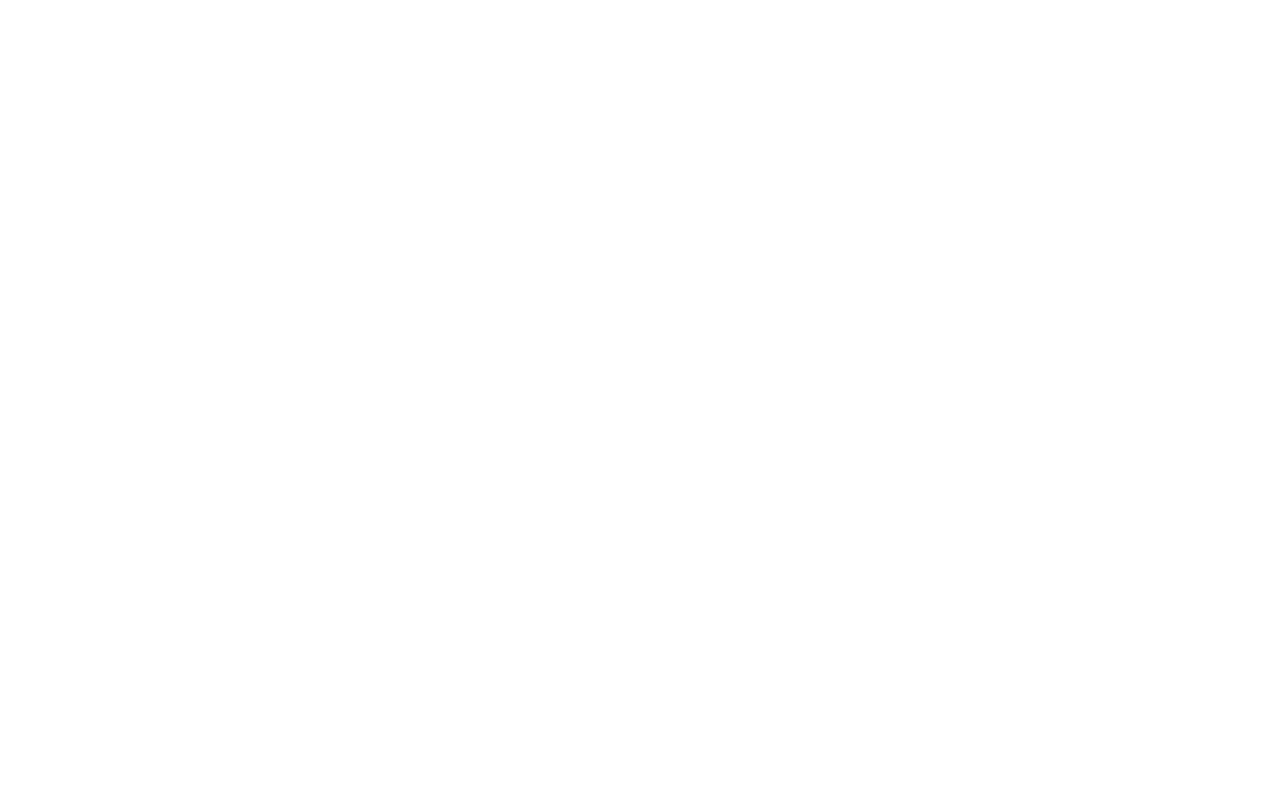
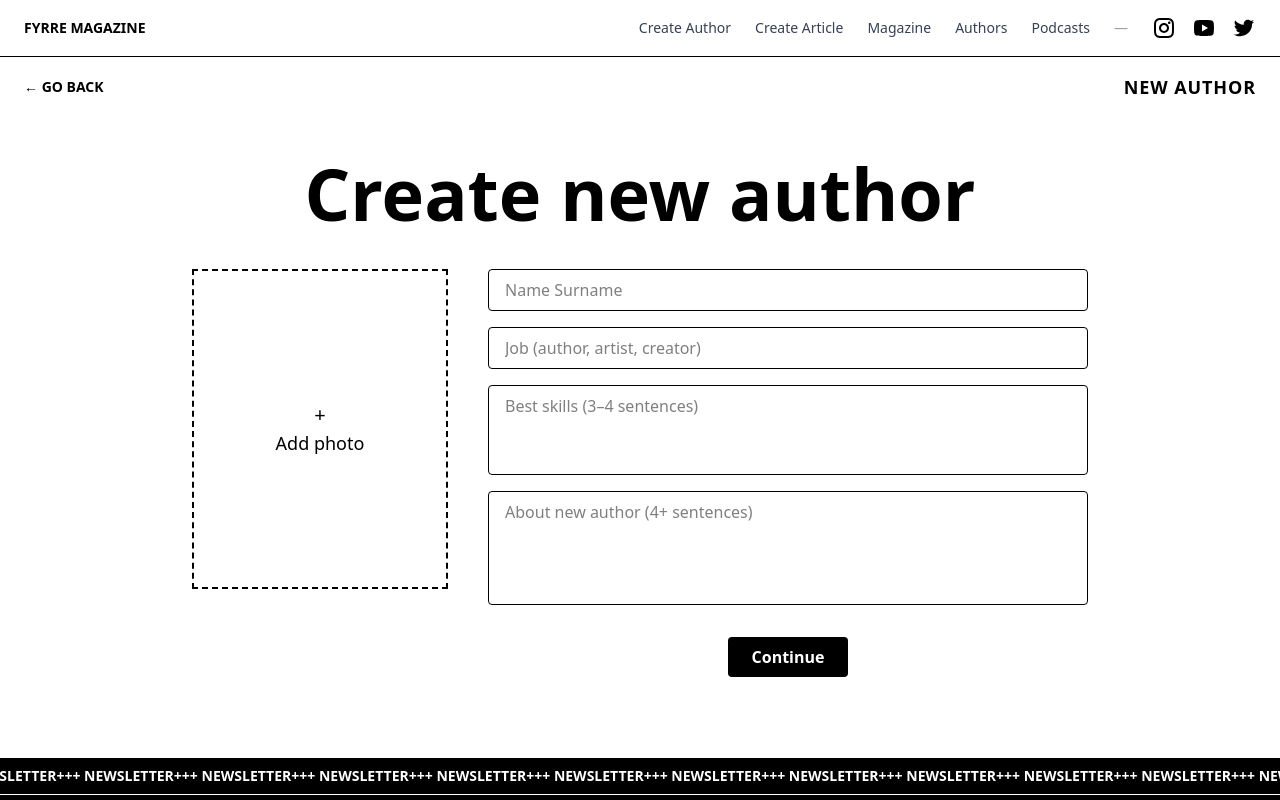
Before and after one commit to eugenekravchuk/web_react_project, a React (Vite) app: page /create-author in a window 1280 px wide. Before the commit this address had no page. Shown: the top 800 px of the page. Built offline with nearby package versions, Linux system fonts and the light colour scheme.

Commit message:
added 2 new pages

```diff
--- a/src/App.tsx
+++ b/src/App.tsx
@@ -6,6 +6,8 @@
 import PodcastPost from "./pages/PodcastPost";
 import Authors from "./pages/Authors";
 import AuthorPage from "./pages/AuthorPage";
+import CreateAuthor from "./pages/CreateAuthor";
+import CreateArticle from "./pages/CreateArticle";
 
 function App() {
   return (
@@ -18,6 +20,8 @@
         <Route path="/podcasts/:slug" element={<PodcastPost />} />
         <Route path="/authors" element={<Authors />} />
         <Route path="/authors/:slug" element={<AuthorPage />} />
+        <Route path="/create-article" element={<CreateArticle />} />
+        <Route path="/create-author" element={<CreateAuthor />} />
       </Routes>
     </BrowserRouter>
   );
--- a/src/components/Navbar.tsx
+++ b/src/components/Navbar.tsx
@@ -10,6 +10,8 @@
         FYRRE MAGAZINE
       </Link>
       <div className="flex gap-6 items-center text-sm text-gray-700">
+        <Link to="/create-author">Create Author</Link>
+        <Link to="/create-article">Create Article</Link>
         <Link to="/magazine">Magazine</Link>
         <Link to="/authors">Authors</Link>
         <Link to="/podcasts">Podcasts</Link>
--- /dev/null
+++ b/src/pages/CreateArticle.tsx
@@ -0,0 +1,126 @@
+import React, { useState } from "react";
+import Navbar from "../components/Navbar";
+import { useNavigate } from "react-router-dom";
+import Footer from "../components/Footer";
+
+const labels = ["ART", "SCULPTURE", "STREET ART"];
+
+const CreateArticle = () => {
+  const navigate = useNavigate();
+  const [photo, setPhoto] = useState<File | null>(null);
+  const [selectedLabel, setSelectedLabel] = useState<string>("");
+
+  const handlePhotoChange = (e: React.ChangeEvent<HTMLInputElement>) => {
+    if (e.target.files && e.target.files[0]) {
+      setPhoto(e.target.files[0]);
+    }
+  };
+
+  return (
+    <div className="mx-auto">
+      <Navbar />
+
+      <div className="mx-auto max-w-[1680px] mb-10 px-6 py-4 flex items-center justify-between">
+        <button
+          onClick={() => navigate(-1)}
+          className="flex items-center gap-2 text-sm font-bold uppercase hover:underline"
+        >
+          ← Go Back
+        </button>
+        <h1 className="text-lg font-black tracking-wider uppercase">
+          New Author
+        </h1>
+      </div>
+
+      <div className="min-h-screen flex flex-col items-center px-4 py-10 bg-white">
+        <h1 className="text-5xl md:text-7xl font-extrabold mb-10">
+          Create Article
+        </h1>
+
+        <div className="w-full max-w-xl flex flex-col gap-4">
+          {/* Photo Upload */}
+          <label
+            htmlFor="photo-upload"
+            className="w-full h-60 border-2 border-black border-dashed flex items-center justify-center cursor-pointer text-center"
+          >
+            {photo ? (
+              <img
+                src={URL.createObjectURL(photo)}
+                alt="Selected"
+                className="w-full h-full object-cover"
+              />
+            ) : (
+              <div>
+                <p className="text-2xl font-medium">+</p>
+                <p className="text-lg">Add photo</p>
+              </div>
+            )}
+            <input
+              type="file"
+              id="photo-upload"
+              accept="image/*"
+              className="hidden"
+              onChange={handlePhotoChange}
+            />
+          </label>
+
+          {/* Form Inputs */}
+          <input
+            type="text"
+            placeholder="Title"
+            className="border border-black px-4 py-2 rounded"
+          />
+
+          <select
+            className="border border-black px-4 py-2 rounded"
+            value={selectedLabel}
+            onChange={(e) => setSelectedLabel(e.target.value)}
+          >
+            <option value="" disabled>
+              Label
+            </option>
+            {labels.map((label) => (
+              <option key={label} value={label}>
+                {label}
+              </option>
+            ))}
+          </select>
+
+          <input
+            type="text"
+            placeholder="Brief description"
+            className="border border-black px-4 py-2 rounded"
+          />
+
+          <input
+            type="text"
+            placeholder="Quote"
+            className="border border-black px-4 py-2 rounded"
+          />
+
+          <input
+            type="text"
+            placeholder="Quote author"
+            className="border border-black px-4 py-2 rounded"
+          />
+
+          <textarea
+            placeholder="Long Text"
+            rows={5}
+            className="border border-black px-4 py-2 rounded resize-none"
+          />
+
+          <button
+            type="submit"
+            className="bg-black text-white px-6 py-2 rounded font-semibold mt-4 w-fit self-center"
+          >
+            Finish
+          </button>
+        </div>
+      </div>
+      <Footer />
+    </div>
+  );
+};
+
+export default CreateArticle;
--- /dev/null
+++ b/src/pages/CreateAuthor.tsx
@@ -0,0 +1,98 @@
+import React, { useState } from "react";
+import Navbar from "../components/Navbar";
+import { useNavigate } from "react-router-dom";
+import Footer from "../components/Footer";
+
+const CreateAuthor = () => {
+  const navigate = useNavigate();
+  const [photo, setPhoto] = useState<File | null>(null);
+
+  const handlePhotoChange = (e: React.ChangeEvent<HTMLInputElement>) => {
+    if (e.target.files && e.target.files[0]) {
+      setPhoto(e.target.files[0]);
+    }
+  };
+
+  return (
+    <div className="mx-auto">
+      <Navbar />
+      <div className="mx-auto max-w-[1680px] mb-10 px-6 py-4 flex items-center justify-between">
+        <button
+          onClick={() => navigate(-1)}
+          className="flex items-center gap-2 text-sm font-bold uppercase hover:underline"
+        >
+          ← Go Back
+        </button>
+        <h1 className="text-lg font-black tracking-wider uppercase">
+          New Author
+        </h1>
+      </div>
+      <div className="mb-20 flex flex-col items-center justify-center px-4 bg-white">
+        <h1 className="text-5xl md:text-7xl font-extrabold mb-10 text-center">
+          Create new author
+        </h1>
+
+        <div className="flex flex-col md:flex-row gap-10 items-start w-full max-w-4xl">
+          <label
+            htmlFor="photo-upload"
+            className="w-64 h-80 border-2 border-black border-dashed flex items-center justify-center cursor-pointer text-center"
+          >
+            {photo ? (
+              <img
+                src={URL.createObjectURL(photo)}
+                alt="Selected"
+                className="w-full h-full object-cover"
+              />
+            ) : (
+              <div>
+                <p className="text-xl font-medium">+</p>
+                <p className="text-lg">Add photo</p>
+              </div>
+            )}
+            <input
+              type="file"
+              id="photo-upload"
+              accept="image/*"
+              className="hidden"
+              onChange={handlePhotoChange}
+            />
+          </label>
+
+          {/* Form fields */}
+          <form className="flex flex-col flex-1 gap-4">
+            <input
+              type="text"
+              placeholder="Name Surname"
+              className="border border-black px-4 py-2 rounded"
+            />
+            <input
+              type="text"
+              placeholder="Job (author, artist, creator)"
+              className="border border-black px-4 py-2 rounded"
+            />
+            <textarea
+              placeholder="Best skills (3–4 sentences)"
+              rows={3}
+              className="border border-black px-4 py-2 rounded resize-none"
+            />
+            <textarea
+              placeholder="About new author (4+ sentences)"
+              rows={4}
+              className="border border-black px-4 py-2 rounded resize-none"
+            />
+
+            <button
+              type="submit"
+              className="bg-black hover:bg-[#28292A] transition text-white px-6 py-2 rounded font-semibold mt-4 w-fit self-center"
+            >
+              Continue
+            </button>
+          </form>
+        </div>
+      </div>
+      <Footer />
+    </div>
+  );
+};
+
+export default CreateAuthor;
--- a/src/pages/Magazine.tsx
+++ b/src/pages/Magazine.tsx
@@ -1,35 +1,56 @@
+import { useEffect, useState } from "react";
+import { collection, getDocs } from "firebase/firestore";
+import { db } from "../data/firebase";
+import { ArticleType, PodcastType, AuthorType } from "../data/types";
+
 import Header from "../components/Header";
 import Navbar from "../components/Navbar";
 import Footer from "../components/Footer";
 import MagazineLogo from "../assets/headers/Magazine.svg";
 
-import { articleImages } from "../data/articles";
-import { useState } from "react";
 import ArticleCard from "../components/ArticleCard";
 
-// Define your categories and articles with category information
 const categories = ["ALL", "ART", "STREET ART", "SCULPTURES"];
 
-// Mock articles data with categories (replace with your actual data structure)
-const articles = articleImages.map((image, index) => ({
-  id: index + 1,
-  imageSrc: image,
-  title: "Hope dies last",
-  description: "Lorem ipsum dolor sit amet, consectetur adipiscing elit...",
-  author: "Jakob Gronberg",
-  date: "16 March 2022",
-  readTime: `${index % 3 + 1} Min`, // Varying read times
-  label: ["ART", "STREET ART", "SCULPTURES"][index % 3], // Assign different categories
-  slug: `article-${index + 1}`
-}));
+const Magazine = () => {
+  const [articles, setArticles] = useState<ArticleType[]>([]);
+  const [filteredArticles, setFilteredArticles] = useState<ArticleType[]>([]);
+  const [selected, setSelected] = useState<string>("ALL");
+  const [loading, setLoading] = useState(true);
 
-const Magazine = () => {
-  const [selected, setSelected] = useState<string>("ALL");
+  useEffect(() => {
+    const fetchFirestoreData = async () => {
+      try {
+        const articleSnap = await getDocs(collection(db, "articles"));
+        setArticles(articleSnap.docs.map((doc) => doc.data() as ArticleType));
+        setFilteredArticles(
+          articleSnap.docs.map((doc) => doc.data() as ArticleType)
+        );
+        setLoading(false);
+      } catch (error) {
+        console.error("Error fetching Firestore data:", error);
+      }
+    };
 
-  // Filter articles based on selected category
-  const filteredArticles = selected === "ALL"
-    ? articles
-    : articles.filter(article => article.label === selected);
+    fetchFirestoreData();
+  }, []);
+
+  useEffect(() => {
+    setFilteredArticles(
+      selected == "ALL"
+        ? articles
+        : articles.filter((article) => article.label == selected)
+    );
+  }, [selected]);
+
+  // const filteredArticles =
+  //   selected === "ALL"
+  //     ? articles
+  //     : articles.filter((article) => article.label === selected);
+
+  if (loading) {
+    return <div className="text-center py-20 text-xl">Loading...</div>;
+  }
 
   return (
     <div className="mx-auto">
@@ -69,7 +90,7 @@
                 date={article.date}
                 readTime={article.readTime}
                 label={article.label}
-                slug={article.slug}
+                slug={article.id}
               />
             </div>
           ))}
```
Also changed, not shown: src/pages/AuthorPage.tsx (+41 -14 lines).
